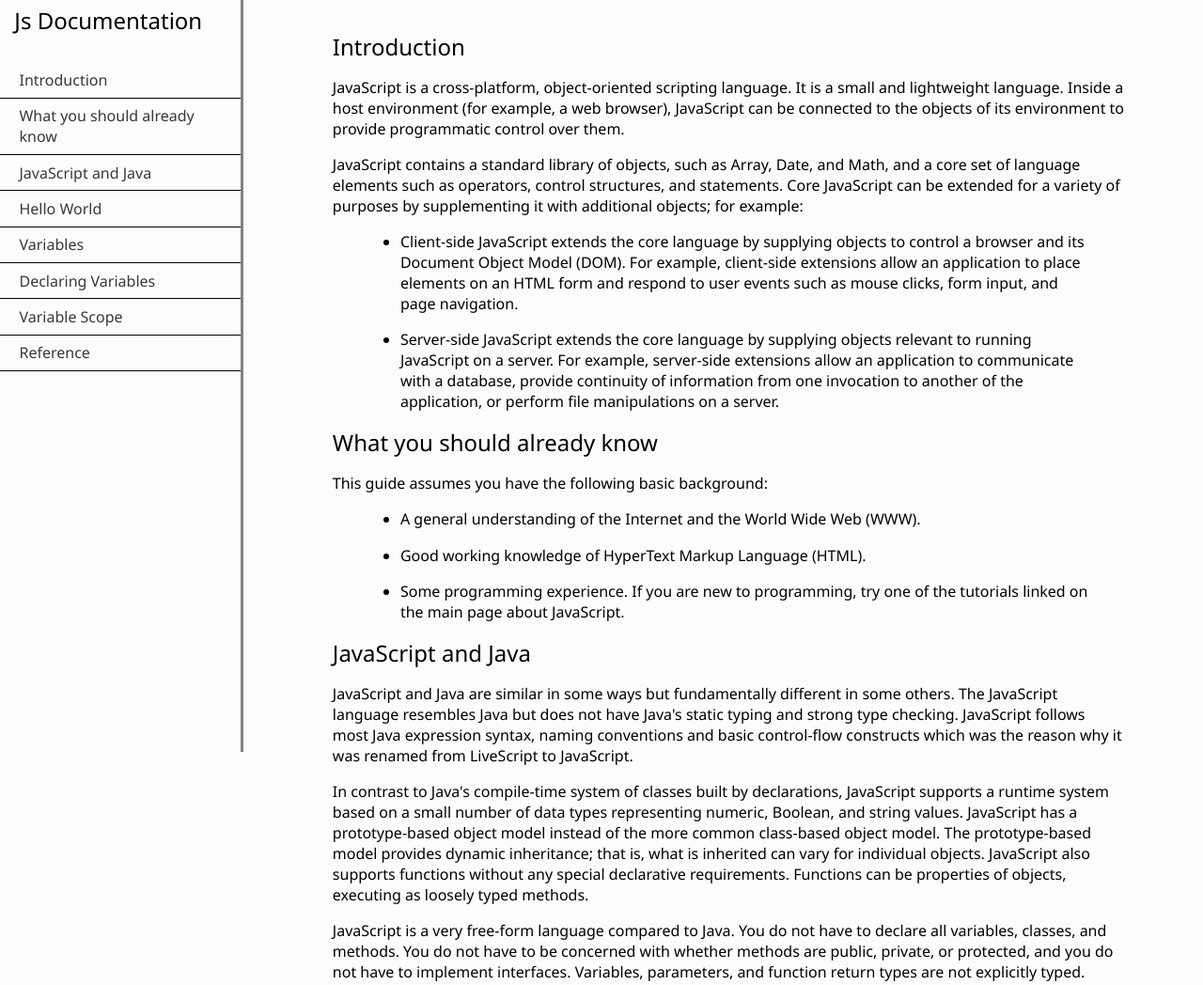
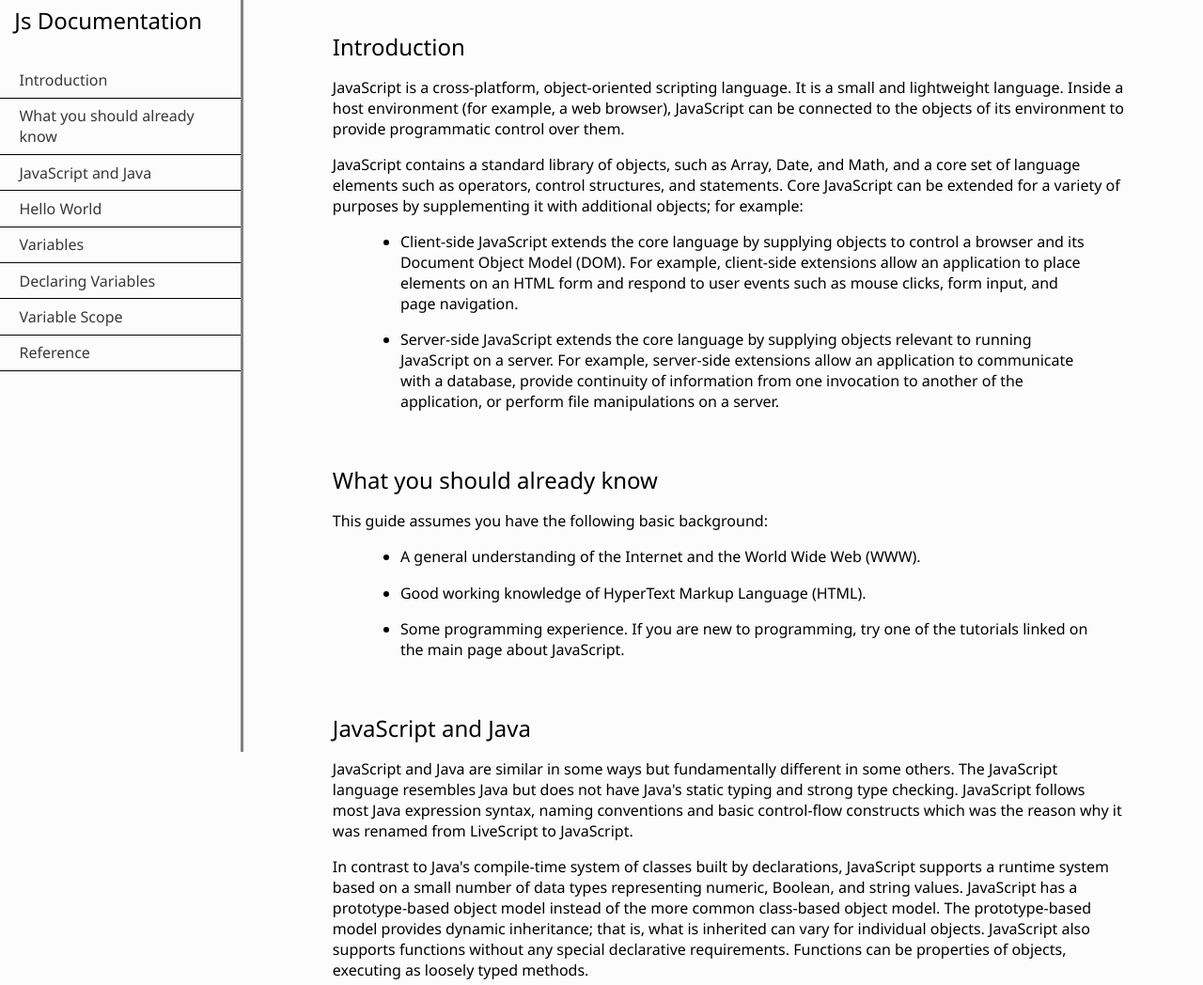
Before and after one commit to semih5/ResponsiveWebDesignCourse, a plain HTML site: page TechnicalDocumentationPage/index.html in a window 1280 px wide. Shown: the top 1048 px of the page at 94% size. Drawn offline with Linux system fonts and the light colour scheme.

Commit message:
final update

```diff
--- a/TechnicalDocumentationPage/css/styles.css
+++ b/TechnicalDocumentationPage/css/styles.css
@@ -63,7 +63,10 @@ code{
     padding: 2%;
     margin: 3%;
     position: relative;
-    border-radius: 10px;;
+    border-radius: 10px;
+}
+section{
+  padding-bottom: 2.5em;
 }
 section li{
     margin: 2% 4%;
```
